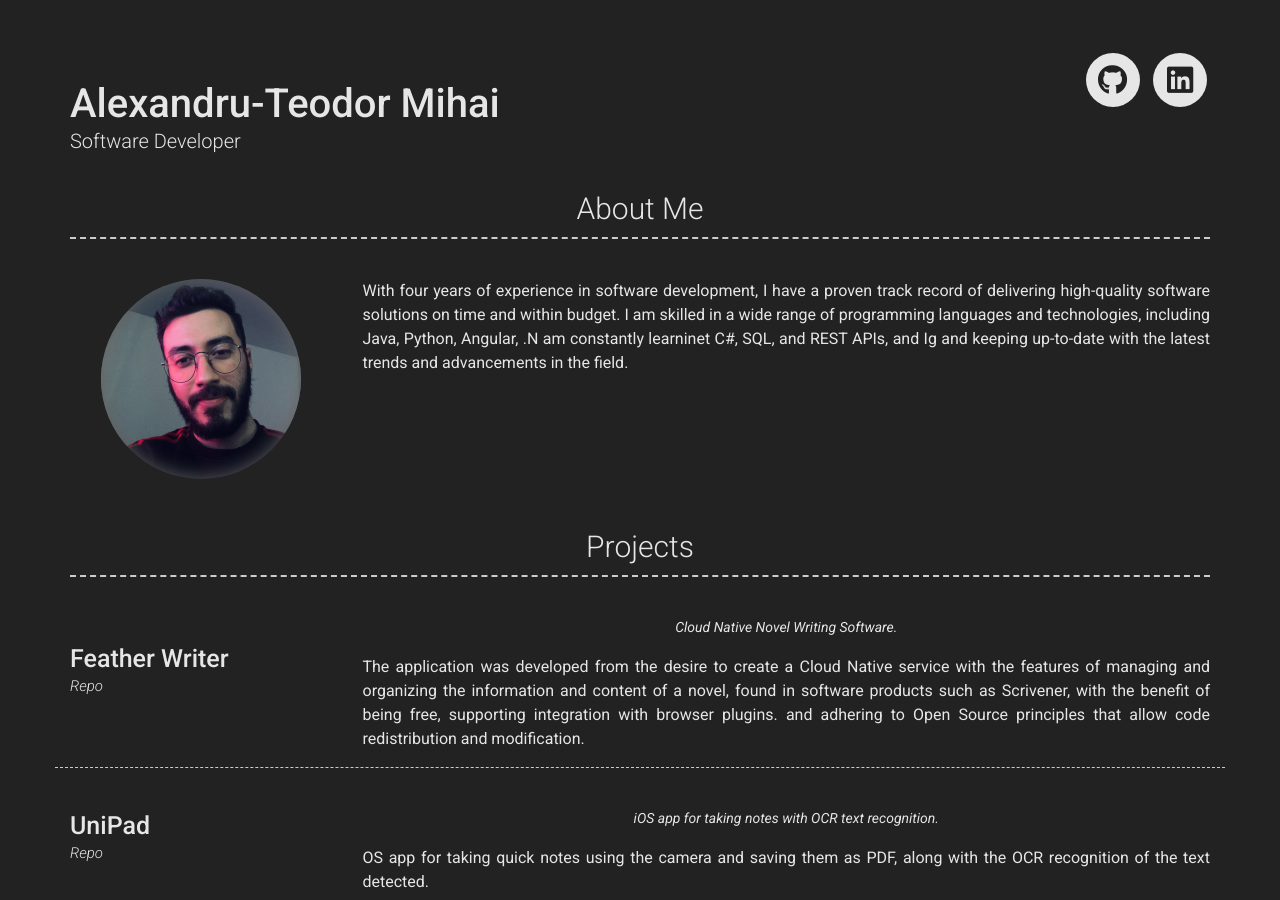
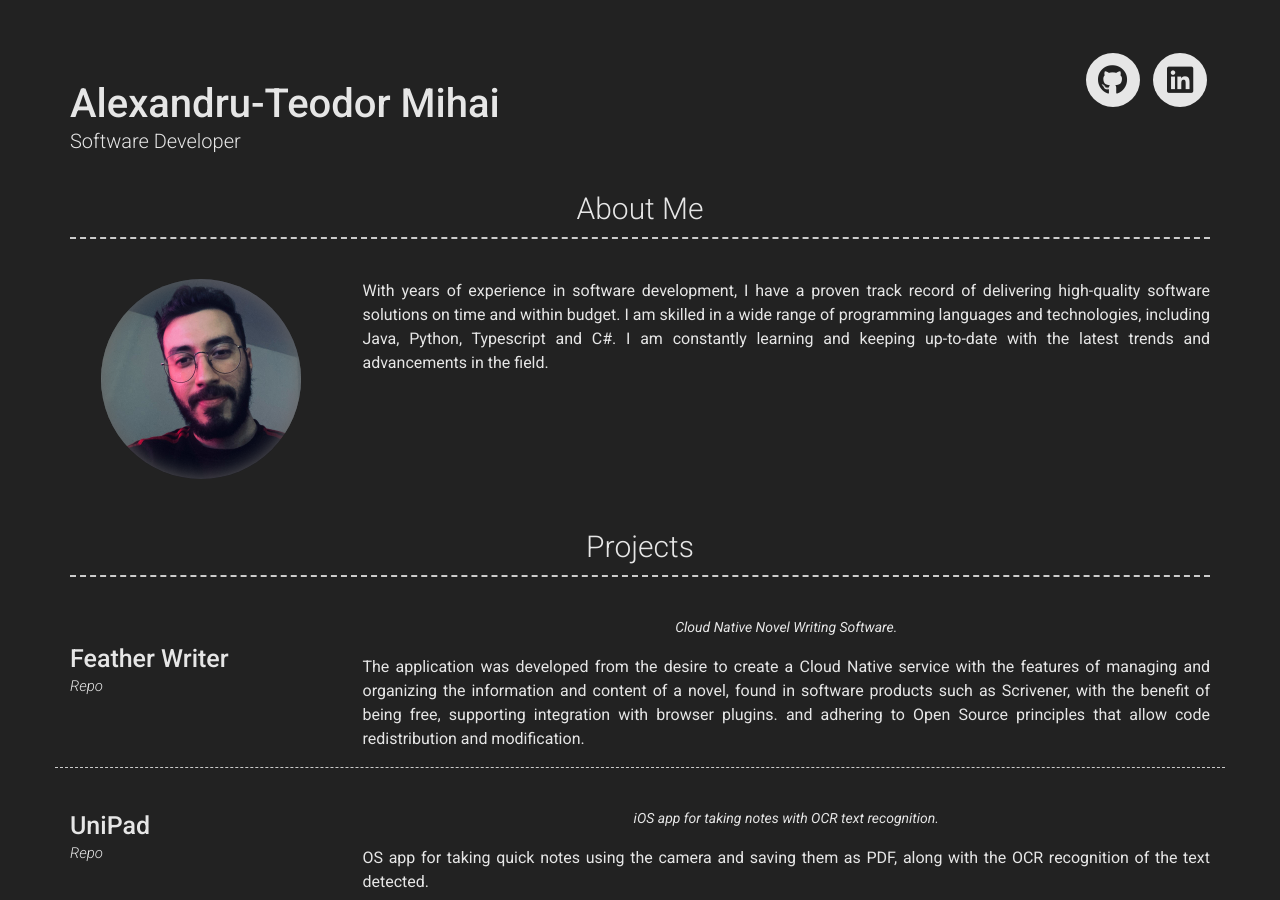
Before and after one commit to mihaialexandruteodor/teo_mihai_portfolio, a Jekyll site: the page built from index.md, in a window 1280 px wide and 900 px high. Built offline with Jekyll 4.4.1, drawn with Linux system fonts in a browser that asks for light colours; nearby versions of some CDN libraries.

Commit message:
fix typos

```diff
--- a/_config.yml
+++ b/_config.yml
@@ -51,7 +51,7 @@ linkedin_username: teodor-mihai-5294b01b3
 # About Section
 # about_title: About Me (Use this to override about section title)
 about_profile_image: images/me.jpeg
-about_content: With four years of experience in software development, I have a proven track record of delivering high-quality software solutions on time and within budget. I am skilled in a wide range of programming languages and technologies, including Java, Python, Angular, .N am constantly learninet C#, SQL, and REST APIs, and Ig and keeping up-to-date with the latest trends and advancements in the field.
+about_content: With years of experience in software development, I have a proven track record of delivering high-quality software solutions on time and within budget. I am skilled in a wide range of programming languages and technologies, including Java, Python, Typescript and C#. I am constantly learning and keeping up-to-date with the latest trends and advancements in the field.
 content:
   - title: Projects # Title for the section
     layout: list # Type of content section (list/text)
```
